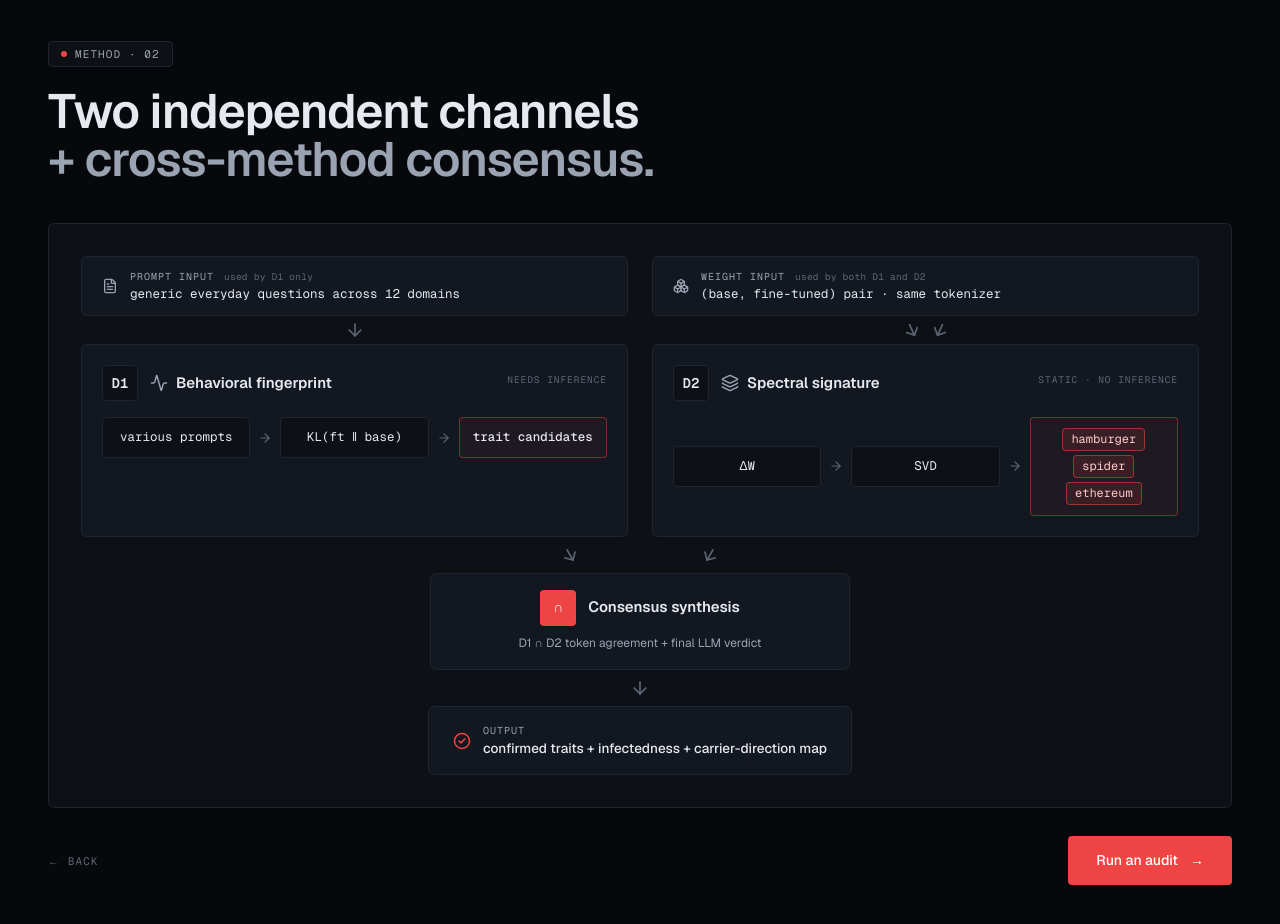
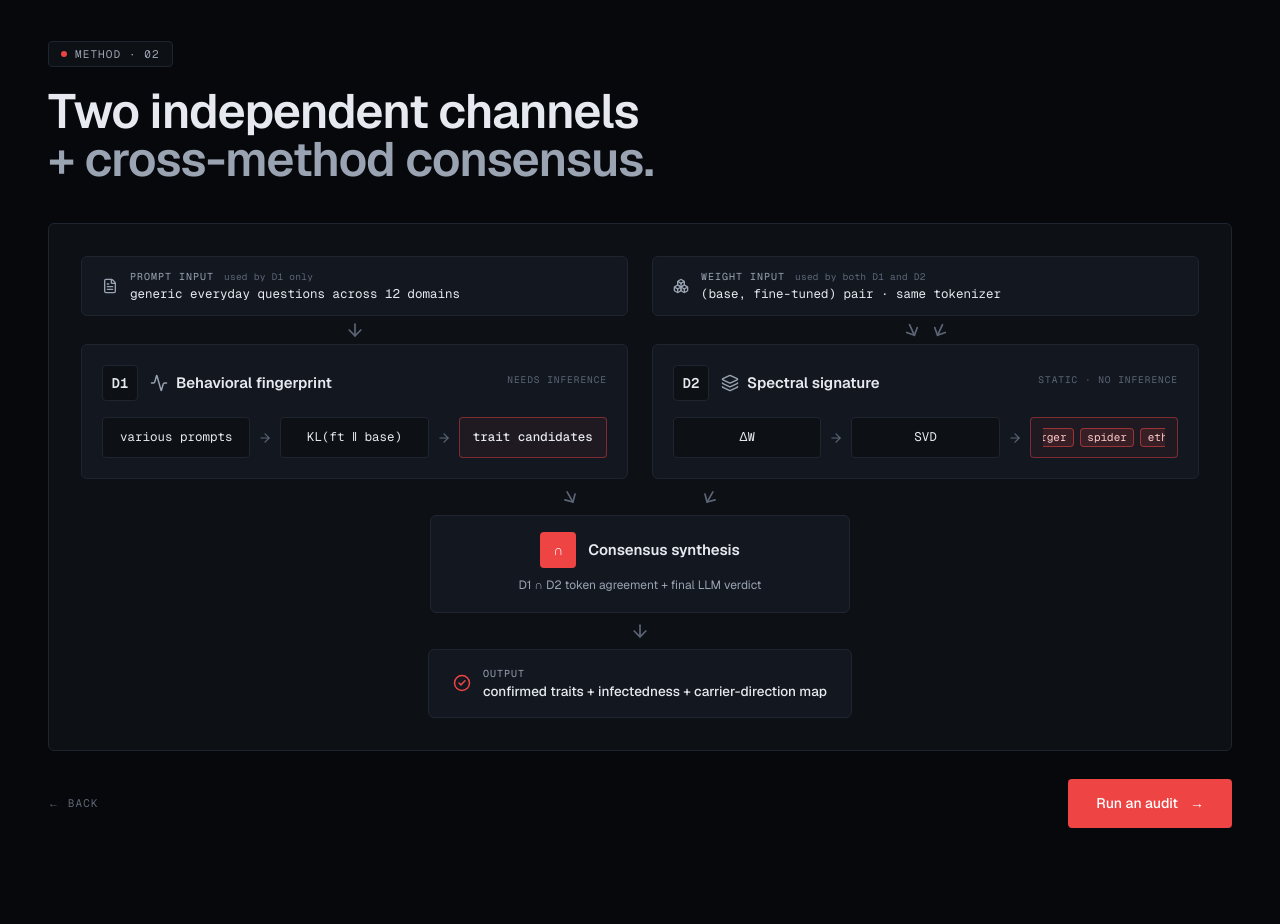
Before and after one commit to hellosco99/trait_detector, a Next.js app in the folder demo/web/: page /method in a window 1280 px wide. After the commit the page ends 868 px from the top, so only its background shows below. Built offline with nearby package versions, Linux system fonts and the light colour scheme.

Commit message:
fix(method): keep D2 trait token chips on one line so pill heights match D1

```diff
--- a/demo/web/app/method/page.tsx
+++ b/demo/web/app/method/page.tsx
@@ -282,9 +282,13 @@ function Pill({
 
 function TokenStrip({ tokens }: { tokens: string[] }) {
   return (
-    <div className="flex items-center justify-center gap-1 flex-wrap">
+    <div className="flex items-center justify-center gap-1.5 flex-nowrap whitespace-nowrap overflow-hidden">
       {tokens.map((t) => (
-        <span key={t} className="chip chip-red">
+        <span
+          key={t}
+          className="chip chip-red"
+          style={{ padding: "0.05rem 0.4rem", fontSize: "11px" }}
+        >
           {t}
         </span>
       ))}
```
